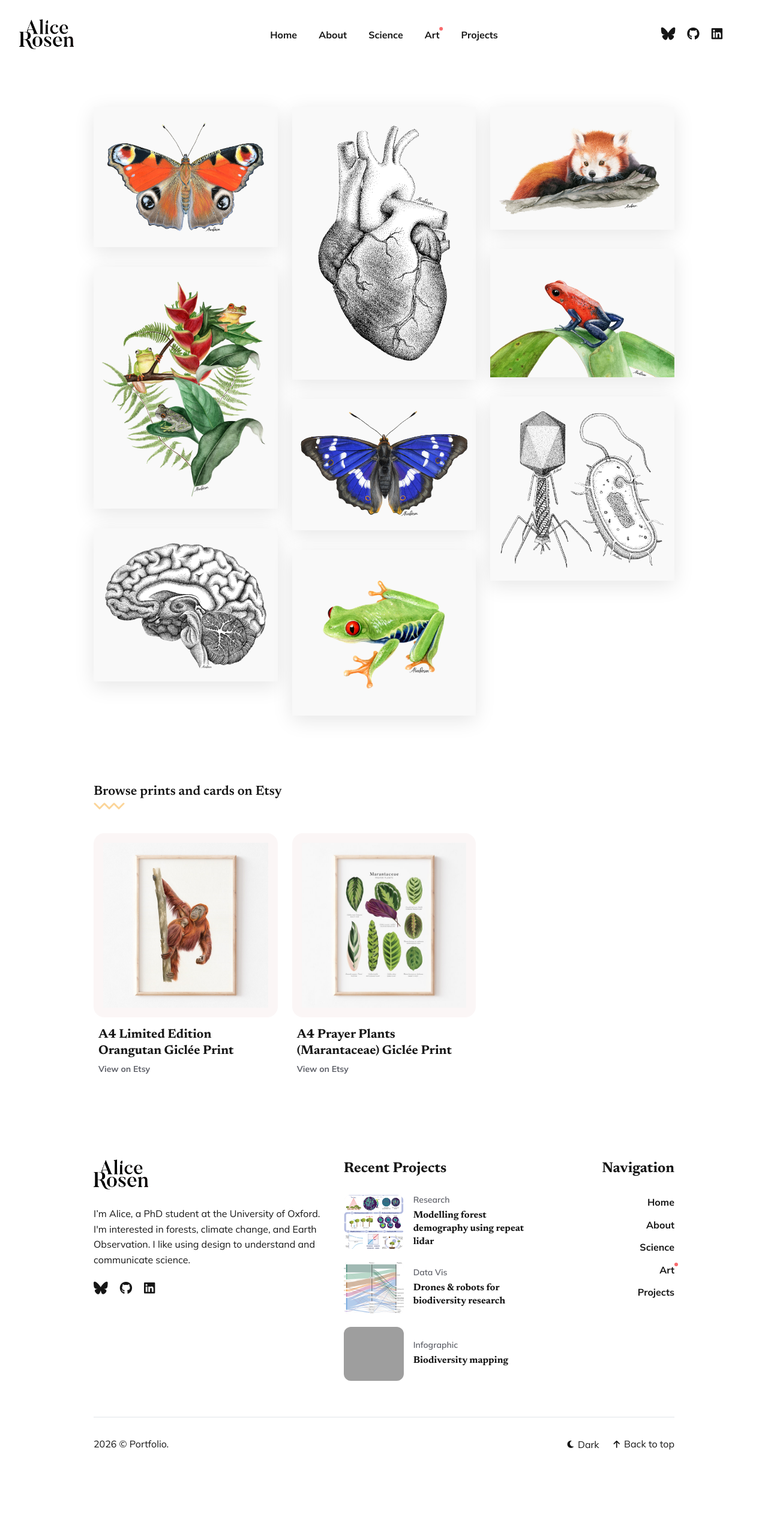
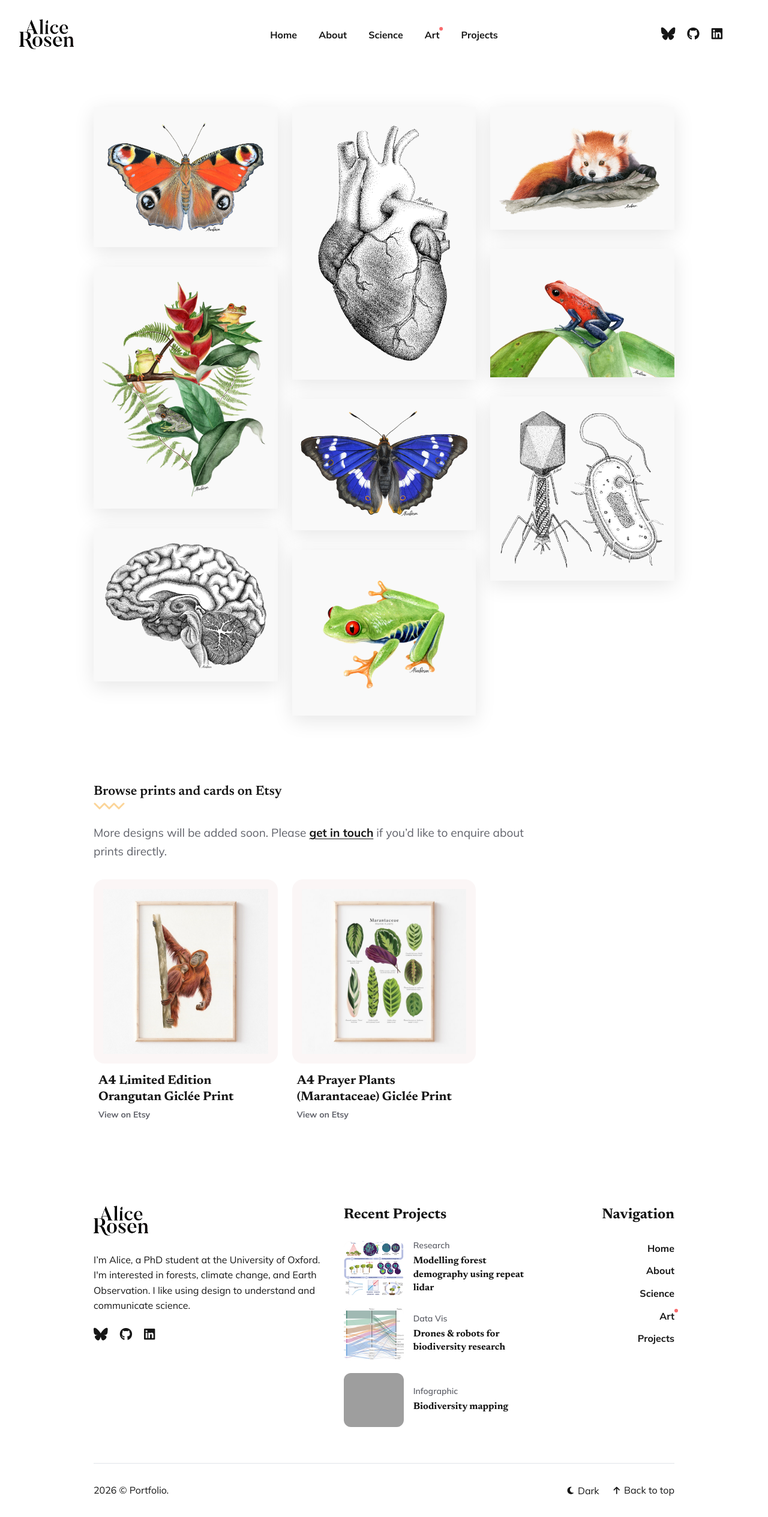
Before and after one commit to alice-rosen/alice-rosen.github.io, a Jekyll site: the page built from illustration/index.html, in a window 1280 px wide. Shown: the whole page at 60% size. Built offline with Jekyll 4.4.1, drawn with Linux system fonts in a browser that asks for light colours; a style sheet for code colours, icons or effects is not loaded; before the commit the page ends 2453 px from its top, so only the background shows below that; grey boxes are pictures that could not be loaded.

Commit message:
Add Etsy section note and styles

```diff
--- a/_sass/3-modules/_gallery.scss
+++ b/_sass/3-modules/_gallery.scss
@@ -66,6 +66,19 @@
   display: grid;
   grid-template-columns: repeat(3, minmax(0, 1fr));
   gap: 24px;
+}
+
+.etsy-section__note {
+  max-width: 720px;
+  margin: -16px 0 32px;
+  color: var(--text-alt-color);
+
+  a {
+    font-weight: 700;
+    text-decoration: underline;
+    text-decoration-thickness: 1px;
+    text-underline-offset: 3px;
+  }
 }
 
 .etsy-listing {
--- a/illustration/index.html
+++ b/illustration/index.html
@@ -29,6 +29,8 @@ permalink: /art/
         <svg xmlns="http://www.w3.org/2000/svg" width="52" height="12" fill="none" aria-hidden="true"><path stroke="var(--accent-color)" stroke-linecap="round" stroke-linejoin="round" stroke-width="3" d="m2 1.734 8 8 8-8 8 8 8-8 8 8 8-8"/></svg>
       </div>
 
+      <p class="etsy-section__note">More designs will be added soon. Please <a href="mailto:{{ site.data.settings.contact.email }}">get in touch</a> if you’d like to enquire about prints directly.</p>
+
       <div class="etsy-listings">
         {% for listing in site.data.illustration.etsy_listings %}
         <article class="etsy-listing">
```
